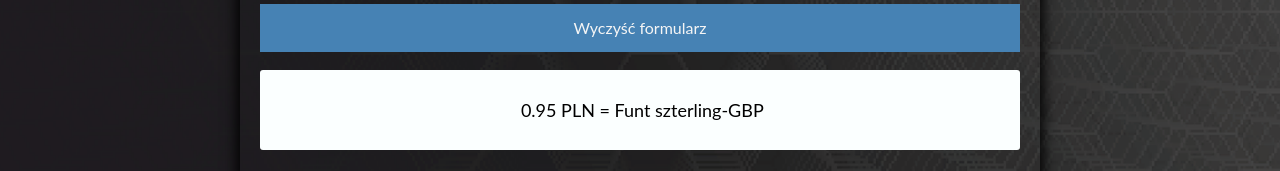
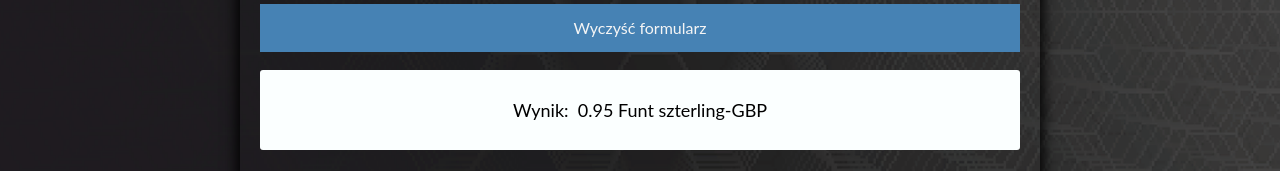
Before and after one commit to DawidStachowiak/currency-converter-react, a React (Create React App) app: page / in a window 1280 px wide. Both pictures are taken after typing "5" into the empty fields and a click on the button "Przelicz". Shown: the part 390-561 px from the top of the page. Built offline with nearby package versions, Linux system fonts and the light colour scheme.

Commit message:
remove PLN from currency

```diff
--- a/src/Form/Result/index.js
+++ b/src/Form/Result/index.js
@@ -3,9 +3,9 @@ import React from "react";
 const Result = ({ result }) => (
   <div class="form__resultBox">
     {result !== undefined && (
-      <p className="form__resultParagraph">
-        &nbsp;{result.targetAmount.toFixed(2)}&nbsp;PLN&nbsp;=&nbsp;
-        {result.selectedCurrency}
+      <p className="form__resultParagraph">Wynik:
+        &nbsp;{result.targetAmount.toFixed(2)}&nbsp;{result.selectedCurrency}
+
       </p>
     )}
   </div>
```
